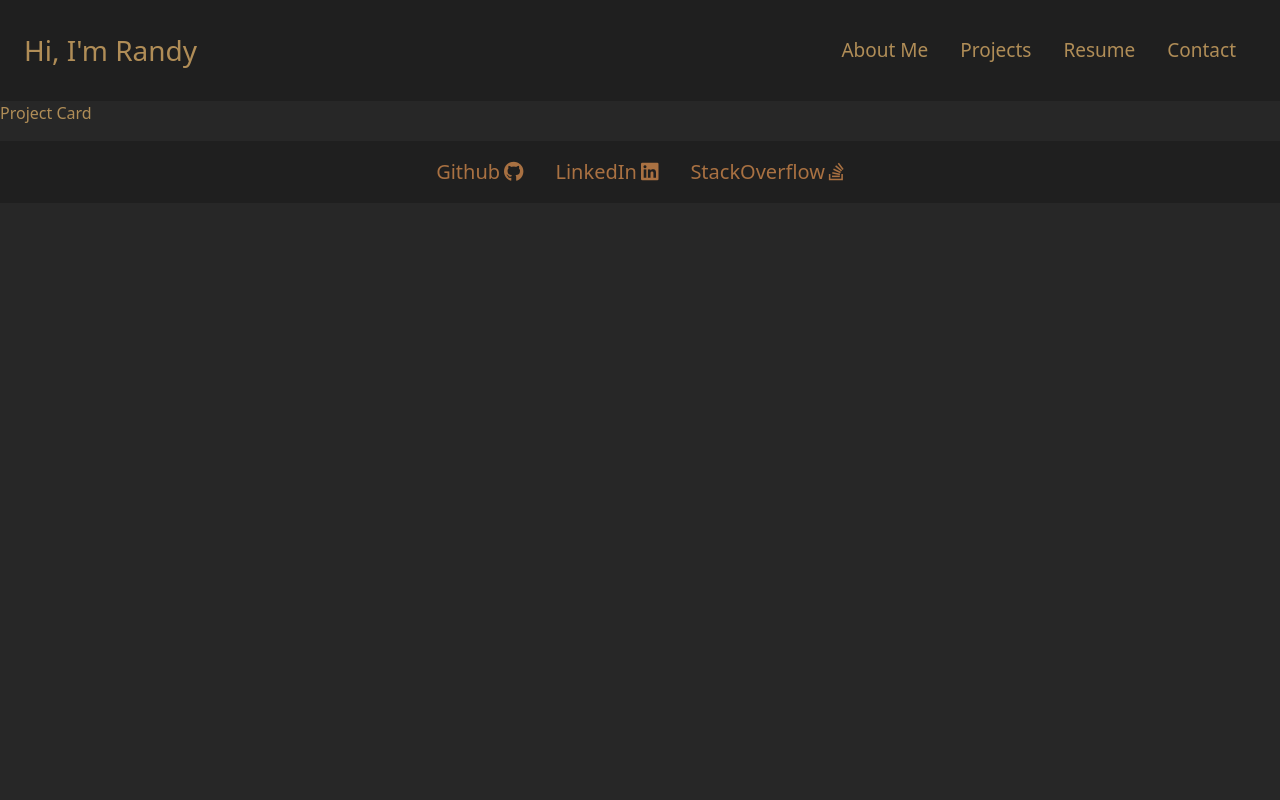
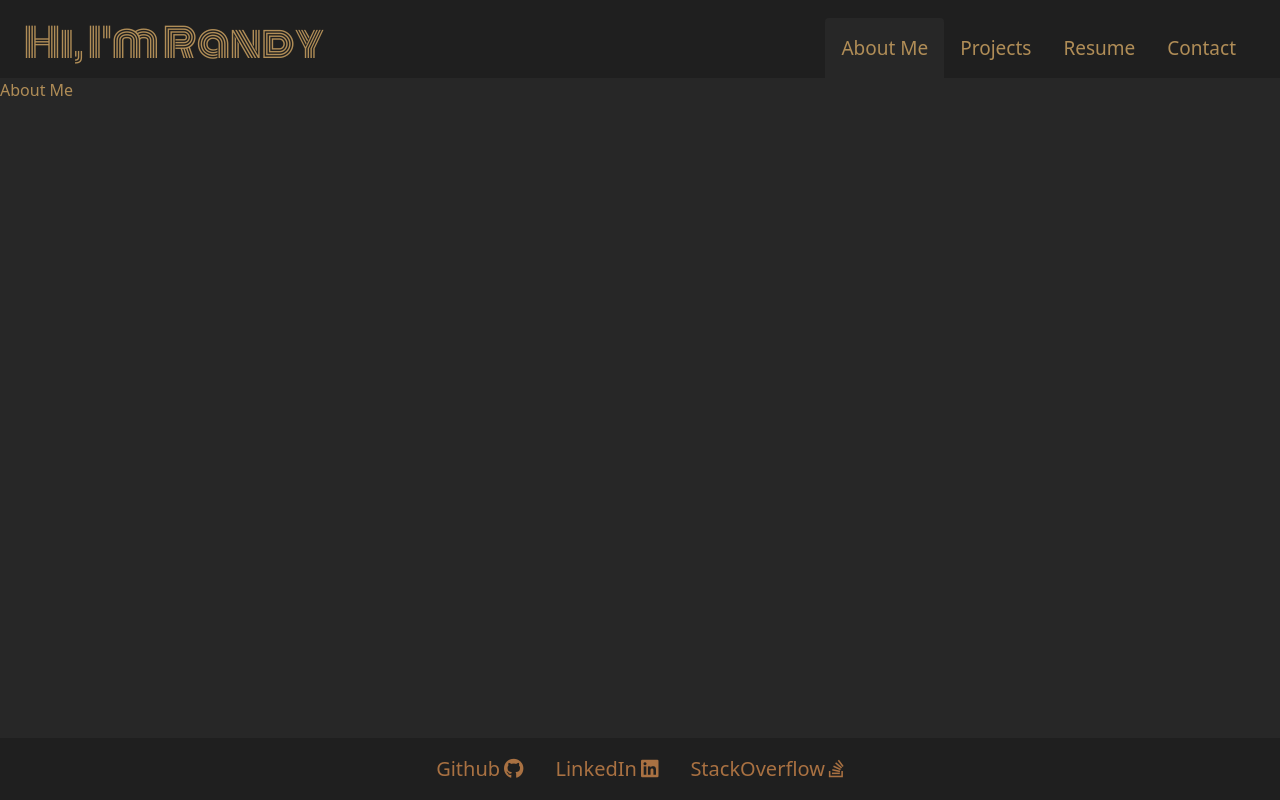
Before and after one commit to Randy-chou/portfolio, a React (Create React App) app: page / in a window 1280 px wide. Built offline with nearby package versions, Linux system fonts and the light colour scheme.

Commit message:
Achieved full navigation functionality

```diff
--- a/public/index.html
+++ b/public/index.html
@@ -1,45 +1,28 @@
 <!DOCTYPE html>
 <html lang="en" style="background-color: #272727;">
+
 <head>
   <meta charset="utf-8" />
   <link rel="icon" href="%PUBLIC_URL%/favicon.ico" />
   <meta name="viewport" content="width=device-width, initial-scale=1" />
   <meta name="theme-color" content="#000000" />
-    <meta
-      name="description"
-      content="Web site created using create-react-app"
-    />
+  <meta name="description" content="Web site created using create-react-app" />
   <link rel="apple-touch-icon" href="%PUBLIC_URL%/logo192.png" />
-    <!--
-      manifest.json provides metadata used when your web app is installed on a
-      user's mobile device or desktop. See https://developers.google.com/web/fundamentals/web-app-manifest/
-    -->
   <link rel="manifest" href="%PUBLIC_URL%/manifest.json" />
-    <!--
-      Notice the use of %PUBLIC_URL% in the tags above.
-      It will be replaced with the URL of the `public` folder during the build.
-      Only files inside the `public` folder can be referenced from the HTML.
+  <!-- Custom Styles -->
+  <title>Portfolio</title>
+  <link rel="preconnect" href="https://fonts.googleapis.com">
+  <link rel="preconnect" href="https://fonts.gstatic.com" crossorigin>
+  <link href="https://fonts.googleapis.com/css2?family=Monoton&display=swap" rel="stylesheet">
+</head>
 
-      Unlike "/favicon.ico" or "favicon.ico", "%PUBLIC_URL%/favicon.ico" will
-      work correctly both with client-side routing and a non-root public URL.
-      Learn how to configure a non-root public URL by running `npm run build`.
-    -->
-    <title>React App</title>
-  </head>
 <body>
   <noscript>You need to enable JavaScript to run this app.</noscript>
   <div id="root"></div>
-    <script src="https://cdn.jsdelivr.net/npm/bootstrap@5.0.2/dist/js/bootstrap.bundle.min.js" integrity="sha384-MrcW6ZMFYlzcLA8Nl+NtUVF0sA7MsXsP1UyJoMp4YLEuNSfAP+JcXn/tWtIaxVXM" crossorigin="anonymous"></script>
+  <script src="https://cdn.jsdelivr.net/npm/bootstrap@5.0.2/dist/js/bootstrap.bundle.min.js"
+    integrity="sha384-MrcW6ZMFYlzcLA8Nl+NtUVF0sA7MsXsP1UyJoMp4YLEuNSfAP+JcXn/tWtIaxVXM"
+    crossorigin="anonymous"></script>
   <script src="https://kit.fontawesome.com/8b92356054.js" crossorigin="anonymous"></script>
-    <!--
-      This HTML file is a template.
-      If you open it directly in the browser, you will see an empty page.
+</body>
 
-      You can add webfonts, meta tags, or analytics to this file.
-      The build step will place the bundled scripts into the <body> tag.
-
-      To begin the development, run `npm start` or `yarn start`.
-      To create a production bundle, use `npm run build` or `yarn build`.
-    -->
-  </body>
 </html>
--- a/src/App.js
+++ b/src/App.js
@@ -1,19 +1,6 @@
-import React from 'react';
-import Header from './components/Header';
-import Project from './components/pages/Project';
-import Footer from './components/Footer';
-import './styles/App.css';
+import React from "react";
+import PortfolioContainer from "./components/Portfolio";
 
-function App() {
-  return (
-    <main className="min-vh-100" id = "mainBody">
-      <Header/>
-      <div className="h-auto">
-        <Project/>
-      </div>
-      <Footer/>
-    </main>
-  );
-}
+const App = () => <PortfolioContainer />;
 
 export default App;
--- a/src/components/Footer.js
+++ b/src/components/Footer.js
@@ -3,7 +3,8 @@ import React from 'react';
 function Footer() {
     let style = {
         background: {
-            background: "#1f1f1f"
+            background: "#1f1f1f",
+            heightMin: "100px"
         },
         a: {
             color: "#A97142",
@@ -12,7 +13,7 @@ function Footer() {
     }
 
     return (
-        <section className="conatiner-fluid d-flex justify-content-center" style={style.background}>
+        <section className="conatiner-fluid d-flex flex-column flex-lg-row align-items-center justify-content-center" style={style.background}>
             <a href="https://github.com/Randy-chou" target="_blank" rel="noreferrer" className ="text-decoration-none p-3" style={style.a}>
                 Github
                 <i className="fab fa-github ps-1"></i>
--- a/src/components/Header.js
+++ b/src/components/Header.js
@@ -1,10 +1,10 @@
 import React from 'react';
 import Navigation from './Navigation';
 
-function Header() {
+function Header({ currentPage, handlePageChange }) {
     return (
         <div>
-            <Navigation/>
+            <Navigation currentPage={currentPage} handlePageChange={handlePageChange} />
         </div>
     );
 }
--- a/src/components/Navigation.js
+++ b/src/components/Navigation.js
@@ -1,7 +1,7 @@
 /* eslint-disable jsx-a11y/anchor-is-valid */
 import React from 'react';
 
-function Navigation() {
+function Navigation({ currentPage, handlePageChange }) {
     let style = {
         background: {
             background: "#1f1f1f"
@@ -17,25 +17,33 @@ function Navigation() {
 
     return (
         <div>
-            <nav className="navbar navbar-expand-lg navbar-dark" style={style.background}>
-                <div className="container-fluid m-2 p-1 ps-3">
-                    <div className="navbar-brand fs-3" style={style.brand}>Hi, I'm Randy</div>
+            <nav className="navbar navbar-expand-lg navbar-dark pb-0" style={style.background}>
+                <div className="container-fluid ps-4 align-items-end">
+                    <div className="navbar-brand fs-1" style={style.brand}>Hi, I'm Randy</div>
                     <button className="navbar-toggler" type="button" data-bs-toggle="collapse" data-bs-target="#navbarNav" aria-controls="navbarNav" aria-expanded="false" aria-label="Toggle navigation">
                         <span className="navbar-toggler-icon"></span>
                     </button>
-                    <div className="collapse navbar-collapse justify-content-end" id="navbarNav">
+                    <div className="collapse navbar-collapse justify-content-end align-items-end" id="navbarNav">
                         <ul className="navbar-nav pe-3">
-                            <li className="nav-item p-2">
-                                <a className="nav-link" href="#" style={style.li}>About Me</a>
+                            <li className="nav-item">
+                                <a className={currentPage === 'About' ? 'nav-link active p-3 rounded-top' : 'nav-link p-3'} href="#about" style={style.li} onClick={() => handlePageChange('About')}>
+                                    About Me
+                                </a>
                             </li>
-                            <li className="nav-item p-2">
-                                <a className="nav-link" href="#" style={style.li}>Projects</a>
+                            <li className="nav-item">
+                                <a className={currentPage === 'Project' ? 'nav-link active p-3 rounded-top' : 'nav-link p-3'} href="#project" style={style.li} onClick={() => handlePageChange('Project')}>
+                                    Projects
+                                </a>
                             </li>
-                            <li className="nav-item p-2">
-                                <a className="nav-link" href="#" style={style.li}>Resume</a>
+                            <li className="nav-item">
+                                <a className={currentPage === 'Resume' ? 'nav-link active p-3 rounded-top' : 'nav-link p-3'} href="#resume" style={style.li} onClick={() => handlePageChange('Resume')}>
+                                    Resume
+                                </a>
                             </li>
-                            <li className="nav-item p-2">
-                                <a className="nav-link" href="#" style={style.li}>Contact</a>
+                            <li className="nav-item">
+                                <a className={currentPage === 'Contact' ? 'nav-link active p-3 rounded-top' : 'nav-link p-3'} href="#contact" style={style.li} onClick={() => handlePageChange('Contact')}>
+                                    Contact
+                                </a>
                             </li>
                         </ul>
                     </div>
--- /dev/null
+++ b/src/components/Portfolio.js
@@ -0,0 +1,41 @@
+import React, { useState } from 'react';
+import Header from './Header';
+import Project from './pages/Project';
+import About from './pages/About';
+import Contact from './pages/Contact';
+import Resume from './pages/Resume';
+import Footer from './Footer';
+import '../styles/Portfolio.css';
+
+function Portfolio() {
+    const [currentPage, setCurrentPage] = useState('About');
+
+    const renderPage = () => {
+        if (currentPage === 'Project') {
+            return <Project />;
+        }
+        if (currentPage === 'About') {
+            return <About />;
+        }
+        if (currentPage === 'Resume') {
+            return <Resume />;
+        }
+        if (currentPage === 'Contact'){
+            return <Contact />;
+        }
+    };
+
+    const handlePageChange = (page) => setCurrentPage(page);
+
+    return (
+        <main className="min-vh-100 d-flex flex-column justify-content-between" id="mainBody">
+            <div>
+                <Header currentPage={currentPage} handlePageChange={handlePageChange} />
+                {renderPage()}
+            </div>
+            <Footer />
+        </main>
+    );
+}
+
+export default Portfolio;
--- a/src/styles/App.css
+++ b/src/styles/Portfolio.css
@@ -6,3 +6,11 @@
 .nav-link:hover, .text-decoration-none:hover {
     color: #6b4a19 !important;
 }
+
+.active {
+    background-color: #272727;
+}
+
+.navbar-brand {
+    font-family: 'Monoton', cursive;
+}
```
Lines whose indentation alone changed are shown as unchanged.
